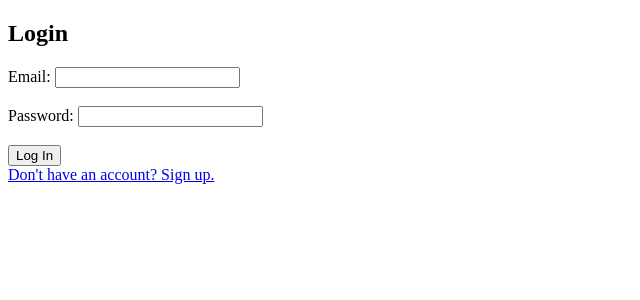
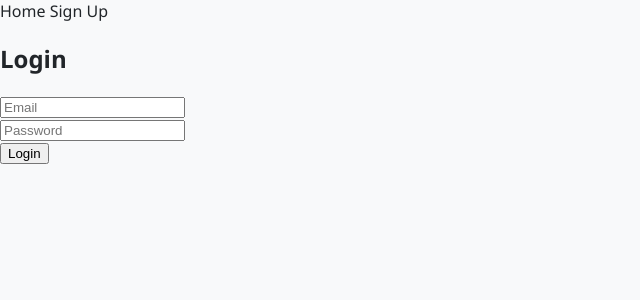
Before and after one commit to CODEREaDer24/Stripebridge, a Flask app: template templates/login.html in a window 1280 px wide. Shown: the top 300 px of the page, without its empty margins (0-640 px from the left). Run offline with Flask 3, Linux system fonts and the light colour scheme; the template is opened without the code that fills it, so the values that code supplies are empty; some libraries are stand-ins or nearby versions.

Commit message:
Update login.html

```diff
--- a/templates/login.html
+++ b/templates/login.html
@@ -1,13 +1,35 @@
 <!DOCTYPE html>
-<html>
-<head><title>Login</title></head>
+<html lang="en">
+<head>
+    <meta charset="UTF-8">
+    <title>Login - NoCodePay</title>
+    <link rel="stylesheet" href="{{ url_for('static', filename='css/style.css') }}">
+</head>
 <body>
-  <h2>Login</h2>
-  <form method="post">
-    Email: <input type="email" name="email" required><br><br>
-    Password: <input type="password" name="password" required><br><br>
-    <button type="submit">Log In</button>
-  </form>
-  <a href="/signup">Don't have an account? Sign up.</a>
+    <header>
+        <nav class="nav">
+            <a href="/">Home</a>
+            <a href="/signup">Sign Up</a>
+        </nav>
+    </header>
+
+    <section class="auth-box">
+        <h1>Login</h1>
+        {% with messages = get_flashed_messages() %}
+            {% if messages %}
+                <ul class="flash">
+                    {% for msg in messages %}
+                        <li>{{ msg }}</li>
+                    {% endfor %}
+                </ul>
+            {% endif %}
+        {% endwith %}
+
+        <form method="POST">
+            <input type="email" name="email" placeholder="Email" required><br>
+            <input type="password" name="password" placeholder="Password" required><br>
+            <button type="submit" class="btn-primary">Login</button>
+        </form>
+    </section>
 </body>
 </html>
```
